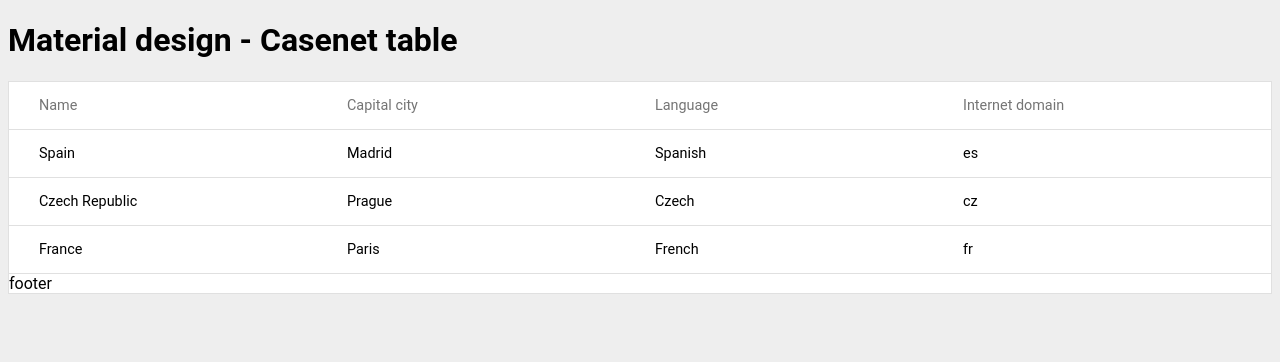
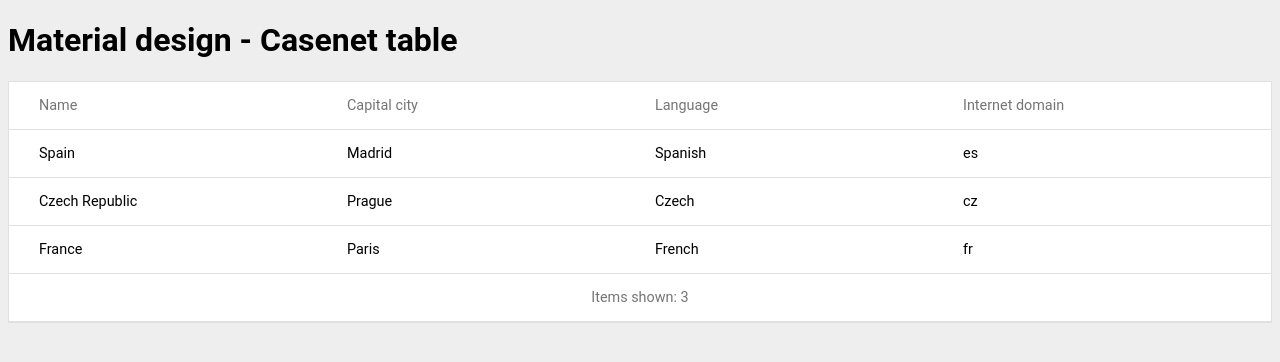
Before and after one commit to GTTo/md-casenet-table, an Angular app: page / in a window 1280 px wide. Shown: the top 362 px of the page. Built offline with nearby package versions, Linux system fonts and the light colour scheme; a small style sheet from the web is missing.

Commit message:
Basic footer row component

```diff
--- a/src/app/app.module.ts
+++ b/src/app/app.module.ts
@@ -8,6 +8,7 @@ import { CnTableComponent } from './cn-table/cn-table.component';
 import { CnRowComponent } from './cn-row/cn-row.component';
 import { CnCellComponent } from './cn-cell/cn-cell.component';
 import { CnHeaderRowComponent } from './cn-header-row/cn-header-row.component';
+import { CnFooterRowComponent } from './cn-footer-row/cn-footer-row.component';
 
 @NgModule({
   declarations: [
@@ -15,7 +16,8 @@ import { CnHeaderRowComponent } from './cn-header-row/cn-header-row.component';
     CnTableComponent,
     CnRowComponent,
     CnCellComponent,
-    CnHeaderRowComponent
+    CnHeaderRowComponent,
+    CnFooterRowComponent
   ],
   imports: [
     BrowserModule,
--- /dev/null
+++ b/src/app/cn-footer-row/cn-footer-row.component.html
@@ -0,0 +1,3 @@
+<cn-cell>
+  Items shown: {{total}}
+</cn-cell>
--- /dev/null
+++ b/src/app/cn-footer-row/cn-footer-row.component.scss
@@ -0,0 +1,7 @@
+:host {
+  display: flex;
+  border-bottom: 1px solid #E0E0E0;
+  color: #757575;
+  padding: 0 15px;
+  text-align: center;
+}
--- /dev/null
+++ b/src/app/cn-footer-row/cn-footer-row.component.ts
@@ -0,0 +1,17 @@
+import {Component, Input, OnInit} from '@angular/core';
+
+@Component({
+  selector: 'cn-footer-row',
+  templateUrl: './cn-footer-row.component.html',
+  styleUrls: ['./cn-footer-row.component.scss']
+})
+export class CnFooterRowComponent implements OnInit {
+
+  @Input() total: number;
+
+  constructor() { }
+
+  ngOnInit() {
+  }
+
+}
--- a/src/app/cn-table/cn-table.component.html
+++ b/src/app/cn-table/cn-table.component.html
@@ -1,5 +1,5 @@
 <div class="cn-table">
   <cn-header-row [data]="columns"></cn-header-row>
   <cn-row *ngFor="let row of data" [row]="row"></cn-row>
-  <div>footer</div>
+  <cn-footer-row [total]="data.length"></cn-footer-row>
 </div>
```
Also changed, not shown: 1 other file (tests, documents, lock files or other folders).
